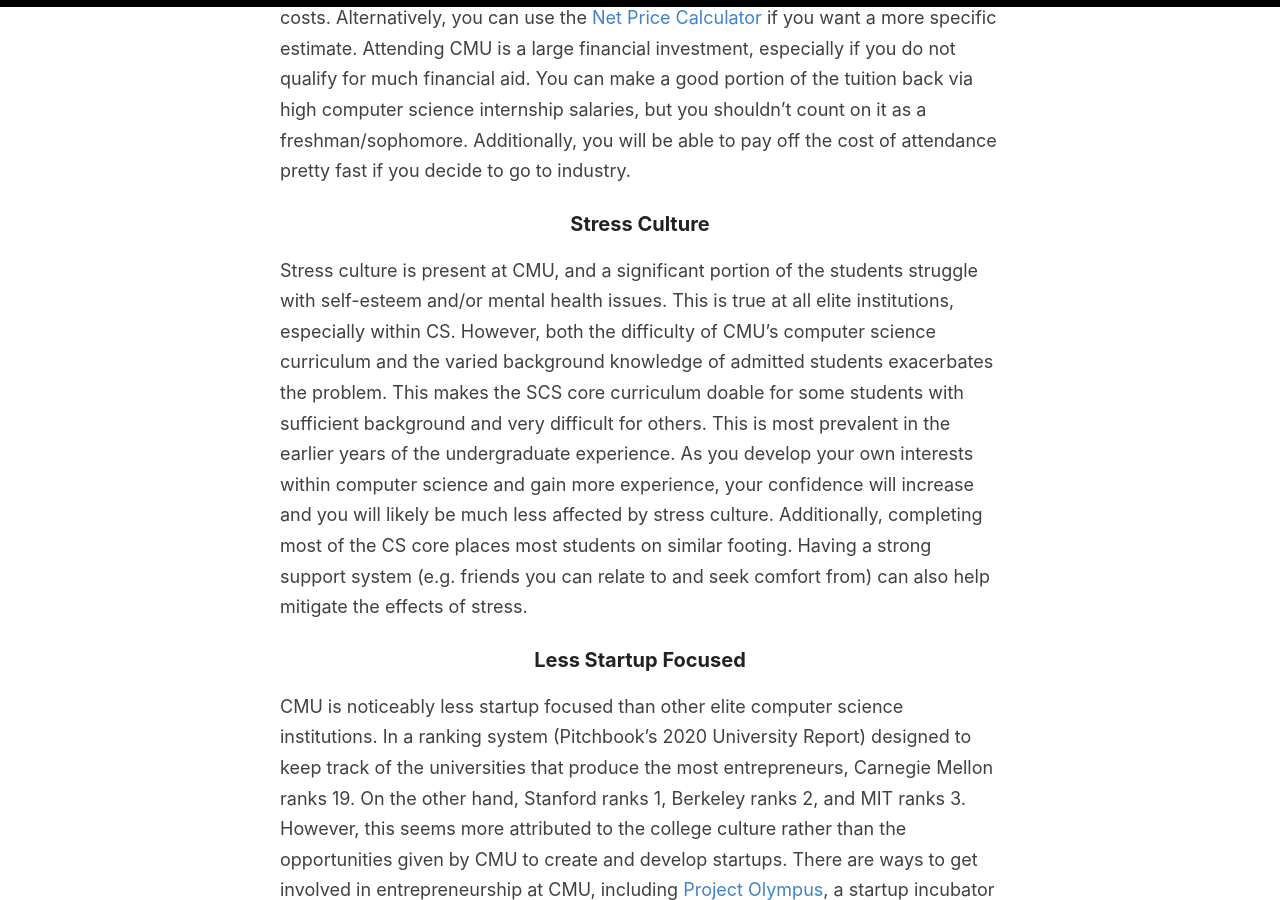
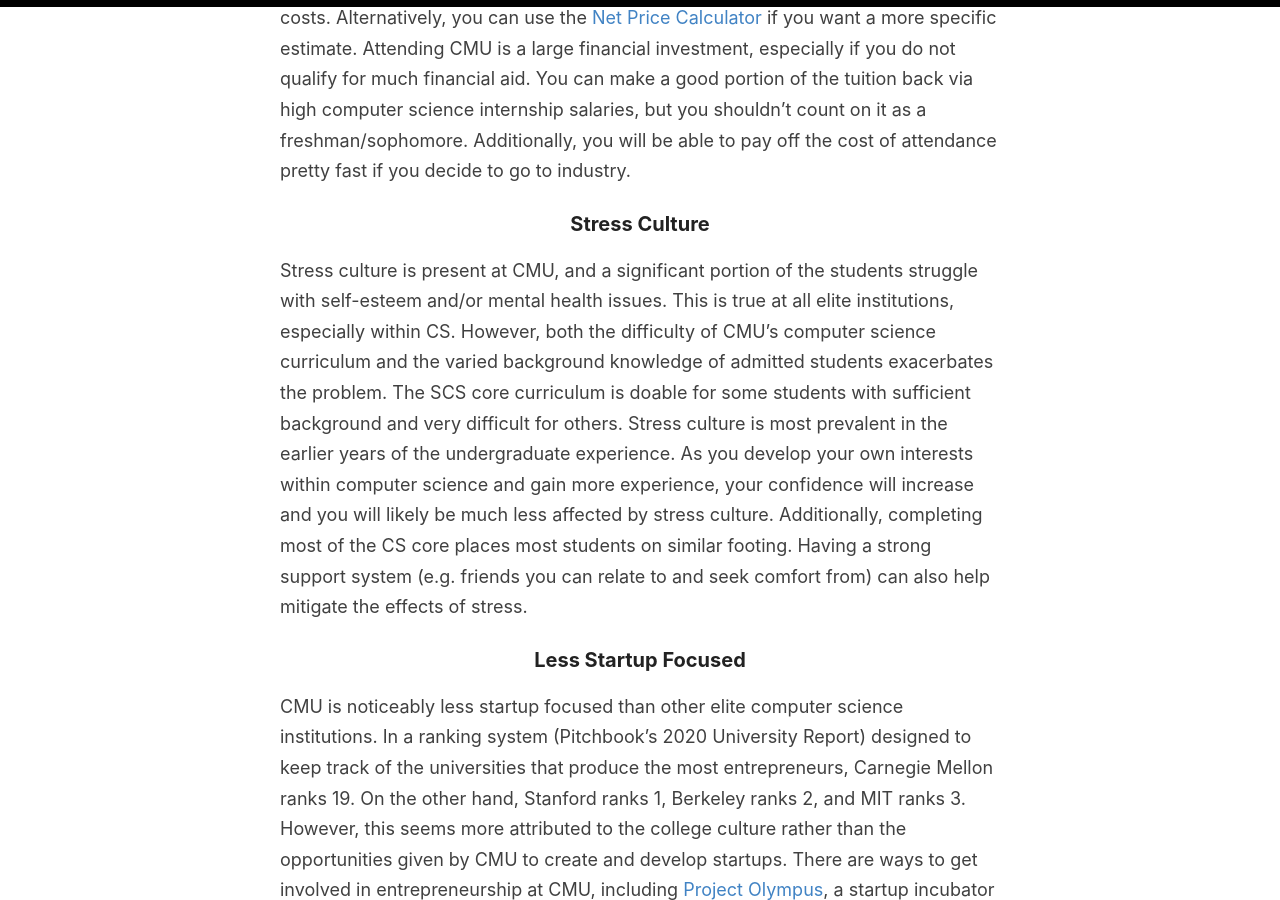
Before and after one commit to abigalekim/old_website, a Jekyll site: the page built from _posts/2020-1-26-whycmuscs.md, in a window 1280 px wide and 900 px high, scrolled down 6402 px. Built offline with Jekyll 4.4.1, drawn with Linux system fonts in a browser that asks for light colours.

Commit message:
typoes in post

```diff
--- a/_posts/2020-1-26-whycmuscs.md
+++ b/_posts/2020-1-26-whycmuscs.md
@@ -103,7 +103,7 @@ The number one reason that most people do not choose CMU is cost. The estimated
 
 ### Stress Culture
 
-Stress culture is present at CMU, and a significant portion of the students struggle with self-esteem and/or mental health issues. This is true at all elite institutions, especially within CS. However, both the difficulty of CMU's computer science curriculum and the varied background knowledge of admitted students exacerbates the problem. This makes the SCS core curriculum doable for some students with sufficient background and very difficult for others. This is most prevalent in the earlier years of the undergraduate experience. As you develop your own interests within computer science and gain more experience, your confidence will increase and you will likely be much less affected by stress culture. Additionally, completing most of the CS core places most students on similar footing. Having a strong support system (e.g. friends you can relate to and seek comfort from) can also help mitigate the effects of stress.
+Stress culture is present at CMU, and a significant portion of the students struggle with self-esteem and/or mental health issues. This is true at all elite institutions, especially within CS. However, both the difficulty of CMU's computer science curriculum and the varied background knowledge of admitted students exacerbates the problem. The SCS core curriculum is doable for some students with sufficient background and very difficult for others. Stress culture is most prevalent in the earlier years of the undergraduate experience. As you develop your own interests within computer science and gain more experience, your confidence will increase and you will likely be much less affected by stress culture. Additionally, completing most of the CS core places most students on similar footing. Having a strong support system (e.g. friends you can relate to and seek comfort from) can also help mitigate the effects of stress.
 
 ### Less Startup Focused
 
```
